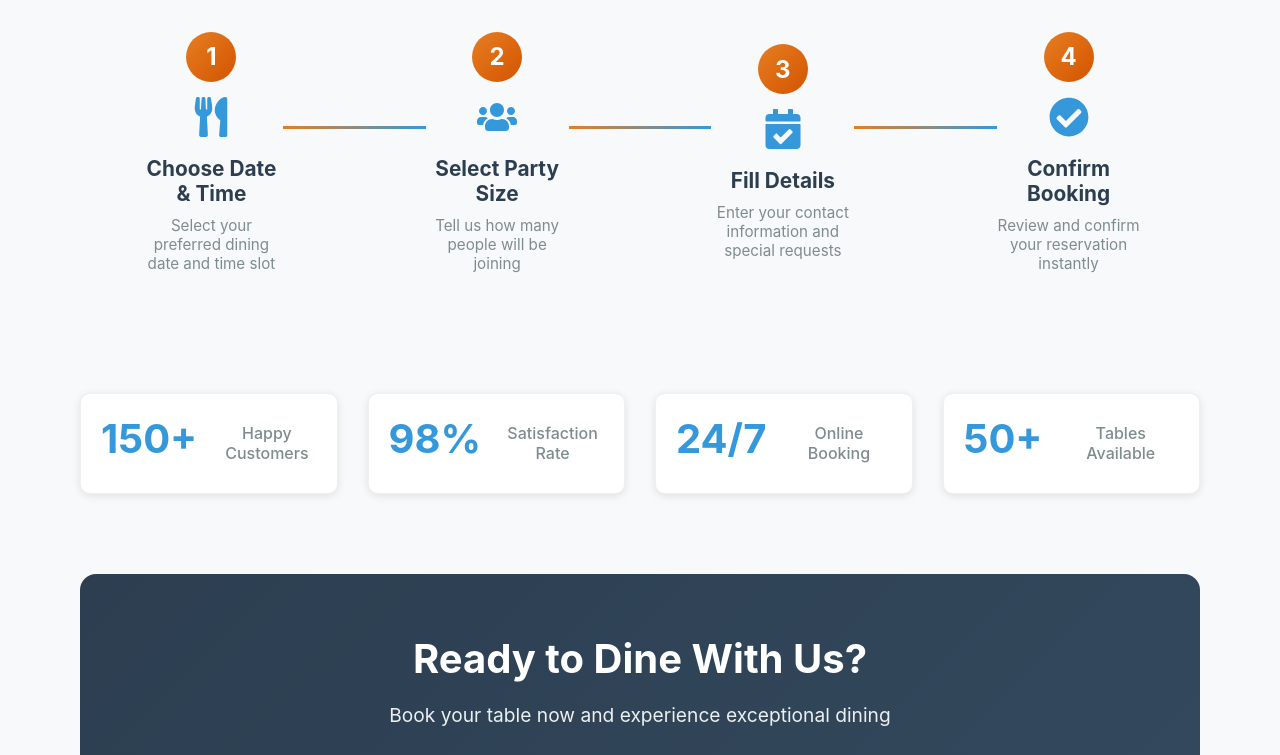
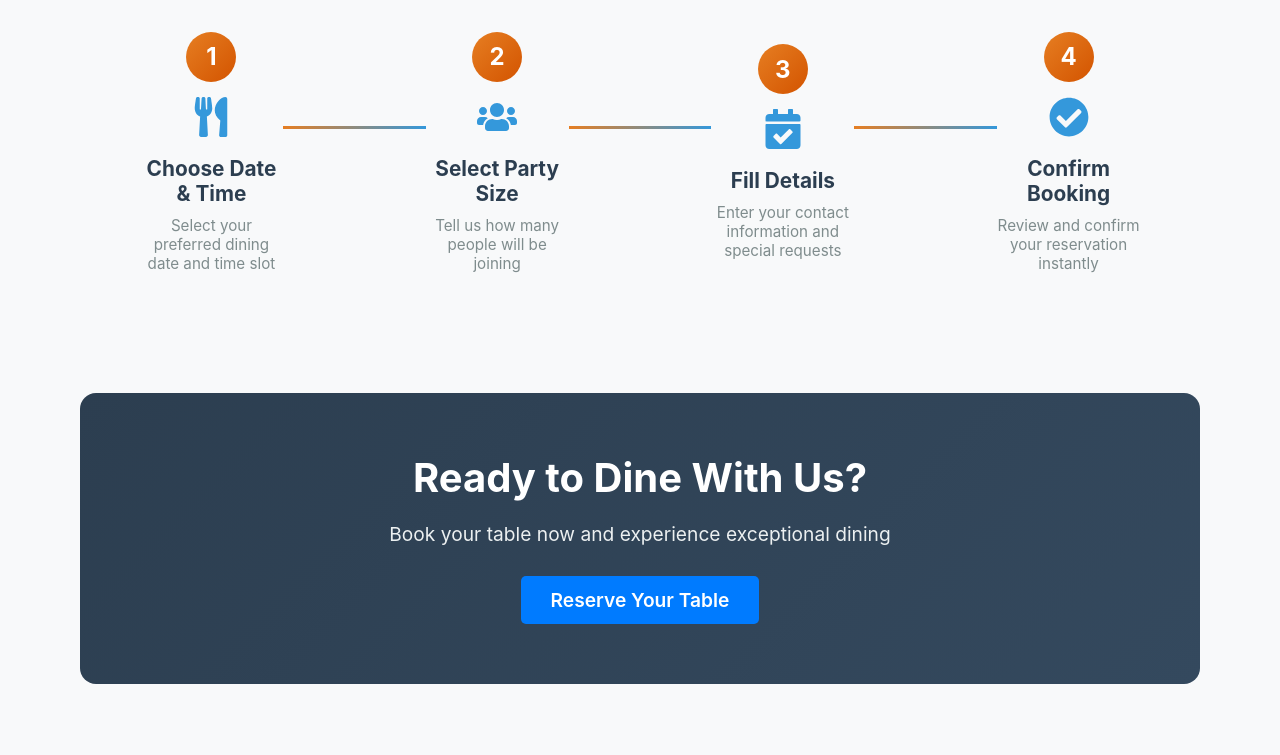
Before and after one commit to KetiShavelashvili/Restaurant-Reservation-System, a React app in the folder interim-presentation/frontend/: page / in a window 1280 px wide. Shown: the part 1111-1866 px from the top of the page. Built offline with nearby package versions, Linux system fonts and the light colour scheme; no server answers; the HTML template or start-up script is replaced by a standard one.

Commit message:
visual chages

```diff
--- a/interim-presentation/frontend/src/pages/HomePage.jsx
+++ b/interim-presentation/frontend/src/pages/HomePage.jsx
@@ -112,25 +112,6 @@ const HomePage = () => {
         </div>
       </div>
 
-      {/* Quick Stats */}
-      <div className="stats-section">
-        <div className="stat-card">
-          <h3>150+</h3>
-          <p>Happy Customers</p>
-        </div>
-        <div className="stat-card">
-          <h3>98%</h3>
-          <p>Satisfaction Rate</p>
-        </div>
-        <div className="stat-card">
-          <h3>24/7</h3>
-          <p>Online Booking</p>
-        </div>
-        <div className="stat-card">
-          <h3>50+</h3>
-          <p>Tables Available</p>
-        </div>
-      </div>
 
       {/* CTA Section */}
       <div className="cta-section">
```
